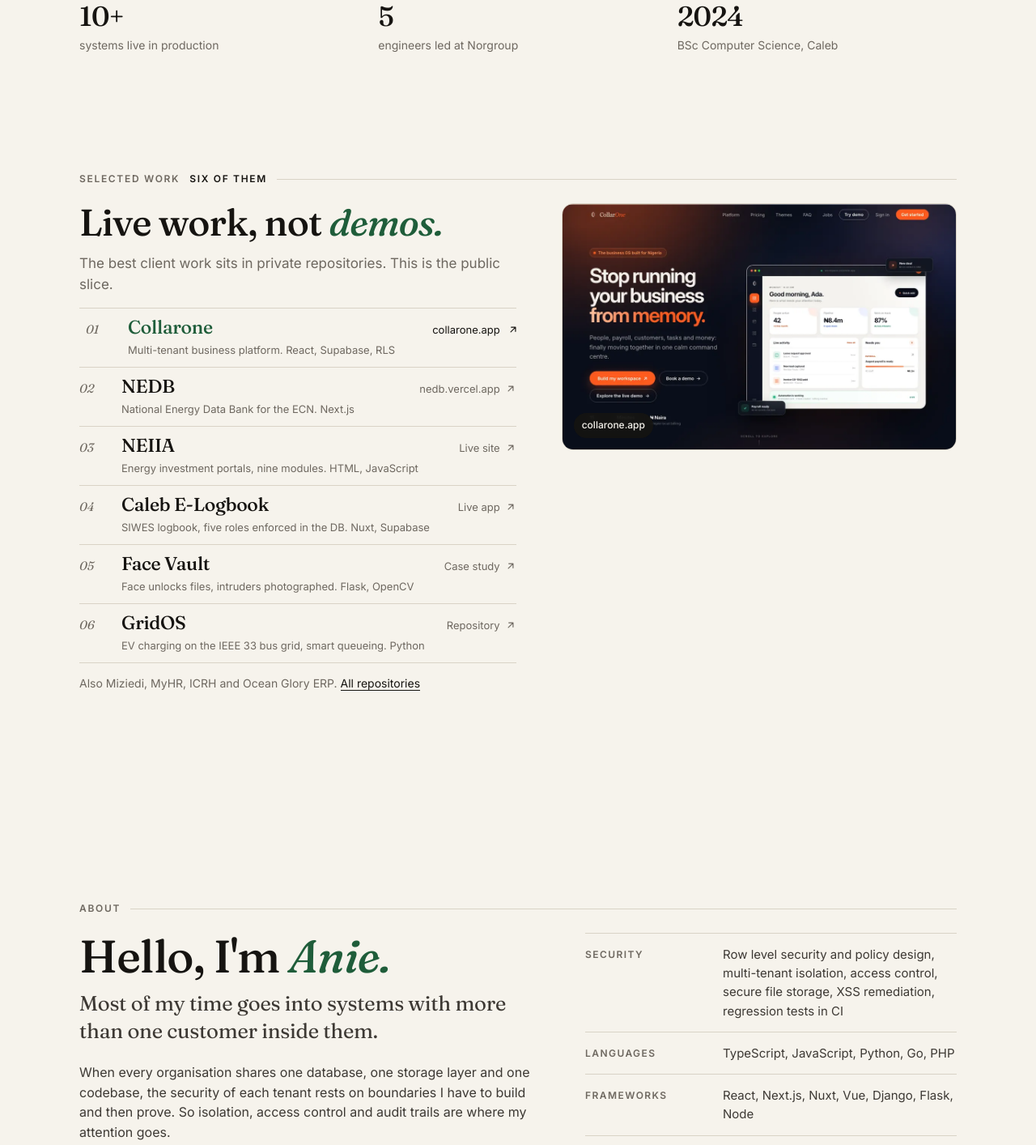
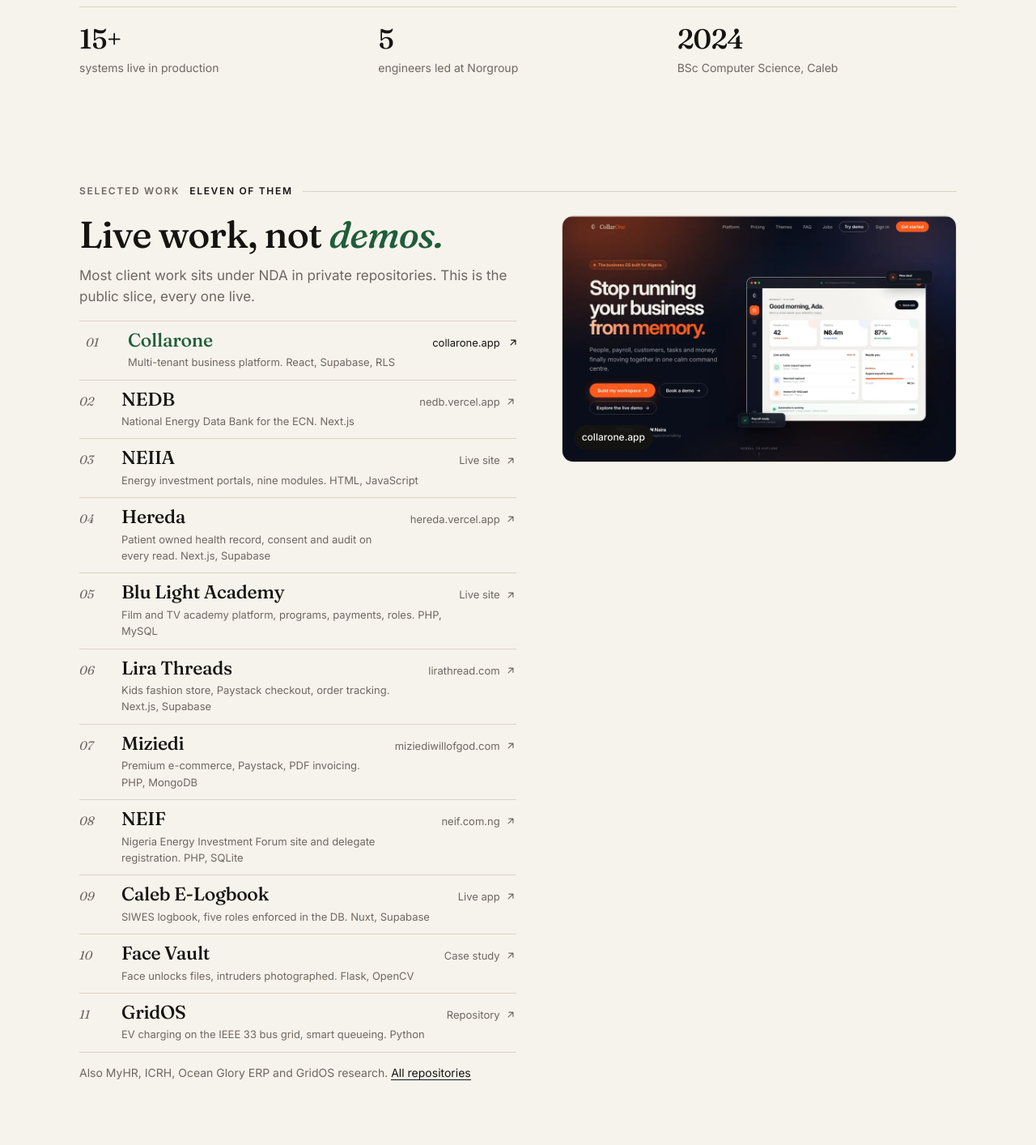
Before and after one commit to micheal-p/portfolio, a plain HTML site: page index.html in a window 1280 px wide. Shown: the part 774-2188 px from the top of the page at 81% size. Drawn offline with Linux system fonts and the light colour scheme.

Commit message:
Add Hereda, BluLight, Lira Threads, Miziedi and NEIF to selected work
Add five live systems with fresh screenshots, retitle engineer as
systems architect, add sole engineer AI and policy startup to
experience, and surface architecture and consultancy offers.

Co-Authored-By: Claude Opus 5 <noreply@anthropic.com>

```diff
--- a/index.html
+++ b/index.html
@@ -4,9 +4,9 @@
     <meta charset="UTF-8">
     <meta name="viewport" content="width=device-width, initial-scale=1.0">
     <title>Nkanta Aniebiet Pius</title>
-    <meta name="description" content="Software engineer in Lagos. Multi-tenant business platforms, national energy data systems and production web apps that real organisations run on.">
+    <meta name="description" content="Software engineer and systems architect in Lagos. Multi-tenant platforms, national energy data systems, health records and production web apps. Architecture, consultancy and sole engineer builds.">
     <meta property="og:title" content="Nkanta Aniebiet Pius">
-    <meta property="og:description" content="Software engineer in Lagos. Multi-tenant business platforms, national energy data systems and production web apps.">
+    <meta property="og:description" content="Software engineer and systems architect in Lagos. Multi-tenant platforms, national energy data systems, health records and production web apps.">
     <meta property="og:type" content="website">
     <meta property="og:url" content="https://aniebietportfolio.vercel.app">
     <meta name="theme-color" content="#f6f3ec">
@@ -369,9 +369,9 @@
     <section id="home" class="hero">
         <div class="wrap">
             <div class="rv">
-                <div class="tag">Software engineer, Lagos</div>
+                <div class="tag">Software engineer and systems architect, Lagos</div>
                 <h1>I build platforms real organisations <em>run on.</em></h1>
-                <p class="who"><strong>Technology Team Lead at Norgroup Ltd.</strong> Multi-tenant business software, national energy data systems and production web apps, taken from data model through deployment, payments and security.</p>
+                <p class="who"><strong>Technology Team Lead at Norgroup Ltd.</strong> I design and build multi-tenant platforms, national energy data systems and health records, from data model through deployment, payments and security. Sole engineer on most builds, architecture and consultancy for the rest.</p>
                 <div class="actions">
                     <a class="btn" href="#work">See the work
                         <svg viewBox="0 0 24 24" fill="none" stroke="currentColor" stroke-width="2" stroke-linecap="round" stroke-linejoin="round"><path d="M12 5v14M5 12l7 7 7-7"/></svg>
@@ -383,7 +383,7 @@
                 <div class="disc"><span class="ring"></span><img src="memoji.png" alt="Nkanta Aniebiet Pius"></div>
             </div>
             <div class="facts rv">
-                <div><strong>10+</strong><small>systems live in production</small></div>
+                <div><strong>15+</strong><small>systems live in production</small></div>
                 <div><strong>5</strong><small>engineers led at Norgroup</small></div>
                 <div><strong>2024</strong><small>BSc Computer Science, Caleb</small></div>
             </div>
@@ -393,11 +393,11 @@
     <!-- Work -->
     <section id="work">
         <div class="wrap">
-            <div class="kicker">Selected work <span>six of them</span></div>
+            <div class="kicker">Selected work <span>eleven of them</span></div>
             <div class="work-grid">
                 <div class="rv">
                     <h2 class="display">Live work, not <em>demos.</em></h2>
-                    <p class="lede" style="margin-bottom:16px">The best client work sits in private repositories. This is the public slice.</p>
+                    <p class="lede" style="margin-bottom:16px">Most client work sits under NDA in private repositories. This is the public slice, every one live.</p>
                     <div class="index" id="index">
                         <a href="https://collarone.app" target="_blank" rel="noopener" data-preview="p-collarone" class="is-active">
                             <span class="num">01</span><span class="thumb"><img src="shots/collarone.webp" alt=""></span>
@@ -414,29 +414,59 @@
                             <span><span class="name">NEIIA</span><span class="meta">Energy investment portals, nine modules. HTML, JavaScript</span></span>
                             <span class="go"><span>Live site</span><svg viewBox="0 0 24 24" fill="none" stroke="currentColor" stroke-width="2" stroke-linecap="round" stroke-linejoin="round"><path d="M7 17 17 7M8 7h9v9"/></svg></span>
                         </a>
-                        <a href="https://e-logbook-theta.vercel.app" target="_blank" rel="noopener" data-preview="p-elogbook">
-                            <span class="num">04</span><span class="thumb"><img src="shots/elogbook.webp" alt=""></span>
+                        <a href="https://hereda.vercel.app" target="_blank" rel="noopener" data-preview="p-hereda">
+            <span class="num">04</span><span class="thumb"><img src="shots/hereda.webp" alt=""></span>
+            <span><span class="name">Hereda</span><span class="meta">Patient owned health record, consent and audit on every read. Next.js, Supabase</span></span>
+            <span class="go"><span>hereda.vercel.app</span><svg viewBox="0 0 24 24" fill="none" stroke="currentColor" stroke-width="2" stroke-linecap="round" stroke-linejoin="round"><path d="M7 17 17 7M8 7h9v9"/></svg></span>
+        </a>
+        <a href="https://blulightfilmandtvacademy.com" target="_blank" rel="noopener" data-preview="p-blulight">
+            <span class="num">05</span><span class="thumb"><img src="shots/blulight.webp" alt=""></span>
+            <span><span class="name">Blu Light Academy</span><span class="meta">Film and TV academy platform, programs, payments, roles. PHP, MySQL</span></span>
+            <span class="go"><span>Live site</span><svg viewBox="0 0 24 24" fill="none" stroke="currentColor" stroke-width="2" stroke-linecap="round" stroke-linejoin="round"><path d="M7 17 17 7M8 7h9v9"/></svg></span>
+        </a>
+        <a href="https://lirathread.com" target="_blank" rel="noopener" data-preview="p-lira">
+            <span class="num">06</span><span class="thumb"><img src="shots/lira.webp" alt=""></span>
+            <span><span class="name">Lira Threads</span><span class="meta">Kids fashion store, Paystack checkout, order tracking. Next.js, Supabase</span></span>
+            <span class="go"><span>lirathread.com</span><svg viewBox="0 0 24 24" fill="none" stroke="currentColor" stroke-width="2" stroke-linecap="round" stroke-linejoin="round"><path d="M7 17 17 7M8 7h9v9"/></svg></span>
+        </a>
+        <a href="https://www.miziediwillofgod.com" target="_blank" rel="noopener" data-preview="p-miziedi">
+            <span class="num">07</span><span class="thumb"><img src="shots/miziedi.webp" alt=""></span>
+            <span><span class="name">Miziedi</span><span class="meta">Premium e-commerce, Paystack, PDF invoicing. PHP, MongoDB</span></span>
+            <span class="go"><span>miziediwillofgod.com</span><svg viewBox="0 0 24 24" fill="none" stroke="currentColor" stroke-width="2" stroke-linecap="round" stroke-linejoin="round"><path d="M7 17 17 7M8 7h9v9"/></svg></span>
+        </a>
+        <a href="https://neif.com.ng" target="_blank" rel="noopener" data-preview="p-neif">
+            <span class="num">08</span><span class="thumb"><img src="shots/neif.webp" alt=""></span>
+            <span><span class="name">NEIF</span><span class="meta">Nigeria Energy Investment Forum site and delegate registration. PHP, SQLite</span></span>
+            <span class="go"><span>neif.com.ng</span><svg viewBox="0 0 24 24" fill="none" stroke="currentColor" stroke-width="2" stroke-linecap="round" stroke-linejoin="round"><path d="M7 17 17 7M8 7h9v9"/></svg></span>
+        </a>
+        <a href="https://e-logbook-theta.vercel.app" target="_blank" rel="noopener" data-preview="p-elogbook">
+                            <span class="num">09</span><span class="thumb"><img src="shots/elogbook.webp" alt=""></span>
                             <span><span class="name">Caleb E-Logbook</span><span class="meta">SIWES logbook, five roles enforced in the DB. Nuxt, Supabase</span></span>
                             <span class="go"><span>Live app</span><svg viewBox="0 0 24 24" fill="none" stroke="currentColor" stroke-width="2" stroke-linecap="round" stroke-linejoin="round"><path d="M7 17 17 7M8 7h9v9"/></svg></span>
                         </a>
                         <a href="https://face-vault-show.vercel.app" target="_blank" rel="noopener" data-preview="p-facevault">
-                            <span class="num">05</span><span class="thumb"><img src="shots/facevault.webp" alt=""></span>
+                            <span class="num">10</span><span class="thumb"><img src="shots/facevault.webp" alt=""></span>
                             <span><span class="name">Face Vault</span><span class="meta">Face unlocks files, intruders photographed. Flask, OpenCV</span></span>
                             <span class="go"><span>Case study</span><svg viewBox="0 0 24 24" fill="none" stroke="currentColor" stroke-width="2" stroke-linecap="round" stroke-linejoin="round"><path d="M7 17 17 7M8 7h9v9"/></svg></span>
                         </a>
                         <a href="https://github.com/micheal-p/GridOS" target="_blank" rel="noopener" data-preview="p-gridos">
-                            <span class="num">06</span><span class="thumb"></span>
+                            <span class="num">11</span><span class="thumb"></span>
                             <span><span class="name">GridOS</span><span class="meta">EV charging on the IEEE 33 bus grid, smart queueing. Python</span></span>
                             <span class="go"><span>Repository</span><svg viewBox="0 0 24 24" fill="none" stroke="currentColor" stroke-width="2" stroke-linecap="round" stroke-linejoin="round"><path d="M7 17 17 7M8 7h9v9"/></svg></span>
                         </a>
                     </div>
-                    <p class="more">Also Miziedi, MyHR, ICRH and Ocean Glory ERP. <a href="https://github.com/micheal-p?tab=repositories" target="_blank" rel="noopener">All repositories</a></p>
+                    <p class="more">Also MyHR, ICRH, Ocean Glory ERP and GridOS research. <a href="https://github.com/micheal-p?tab=repositories" target="_blank" rel="noopener">All repositories</a></p>
                 </div>
                 <div class="preview rv" id="preview" aria-hidden="true">
                     <div class="frame on" id="p-collarone"><img src="shots/collarone.webp" alt=""><span class="cap">collarone.app</span></div>
                     <div class="frame" id="p-nedb"><img src="shots/nedb.webp" alt="" loading="lazy"><span class="cap">nedb.vercel.app</span></div>
                     <div class="frame" id="p-neiia"><img src="shots/neiia.webp" alt="" loading="lazy"><span class="cap">NEIIA</span></div>
-                    <div class="frame" id="p-elogbook"><img src="shots/elogbook.webp" alt="" loading="lazy"><span class="cap">Caleb E-Logbook</span></div>
+                    <div class="frame" id="p-hereda"><img src="shots/hereda.webp" alt="" loading="lazy"><span class="cap">hereda.vercel.app</span></div>
+            <div class="frame" id="p-blulight"><img src="shots/blulight.webp" alt="" loading="lazy"><span class="cap">blulightfilmandtvacademy.com</span></div>
+            <div class="frame" id="p-lira"><img src="shots/lira.webp" alt="" loading="lazy"><span class="cap">lirathread.com</span></div>
+            <div class="frame" id="p-miziedi"><img src="shots/miziedi.webp" alt="" loading="lazy"><span class="cap">miziediwillofgod.com</span></div>
+            <div class="frame" id="p-neif"><img src="shots/neif.webp" alt="" loading="lazy"><span class="cap">neif.com.ng</span></div>
+            <div class="frame" id="p-elogbook"><img src="shots/elogbook.webp" alt="" loading="lazy"><span class="cap">Caleb E-Logbook</span></div>
                     <div class="frame" id="p-facevault"><img src="shots/facevault.webp" alt="" loading="lazy"><span class="cap">Face Vault</span></div>
                     <div class="frame" id="p-gridos"><div class="tile"><b>GridOS</b><span>Power flow, transformer heat and battery physics on the IEEE 33 bus network, with smart queueing to keep the lights on.</span></div><span class="cap">github.com/micheal-p/GridOS</span></div>
                 </div>
@@ -453,7 +483,7 @@
                     <h2 class="display">Hello, I'm <em>Anie.</em></h2>
                     <p class="intro">Most of my time goes into systems with more than one customer inside them.</p>
                     <p>When every organisation shares one database, one storage layer and one codebase, the security of each tenant rests on boundaries I have to build and then prove. So isolation, access control and audit trails are where my attention goes.</p>
-                    <p>The rest goes into data platforms for the Nigerian energy sector, and product work for clients who need something shipped and hosted, not prototyped. I graduated in Computer Science from Caleb University with a Second Class Upper, and I mentor final year students through building and defending complete systems.</p>
+                    <p>The rest goes into data platforms for the Nigerian energy sector, and product work for clients who need something shipped and hosted, not prototyped. I offer system architecture and software consultancy, and I am currently building an AI, government and policy startup as sole engineer. I graduated in Computer Science from Caleb University with a Second Class Upper, and I mentor final year students through building and defending complete systems.</p>
                 </div>
                 <dl class="deflist rv">
                     <div><dt>Security</dt><dd>Row level security and policy design, multi-tenant isolation, access control, secure file storage, XSS remediation, regression tests in CI</dd></div>
@@ -473,7 +503,16 @@
             <h2 class="display rv">Where I have <em>worked.</em></h2>
             <div class="rows rv" style="margin-top:22px">
                 <div class="row">
-                    <div class="when">Jan 2026 to present</div>
+                    <div class="row">
+                <div class="when">2026 to present</div>
+                <div>
+                    <h3>Sole Engineer, AI and Policy Startup</h3>
+                    <div class="org">AI, government and policy venture, Lagos</div>
+                    <p>Building the full product as the only engineer, from architecture and data model to deployment. Focus on AI systems for public sector and policy workflows.</p>
+                </div>
+            </div>
+            <div class="row">
+                <div class="when">Jan 2026 to present</div>
                     <div>
                         <h3>Technology Team Lead</h3>
                         <div class="org">Norgroup Ltd, Lagos</div>
@@ -515,7 +554,7 @@
             <div class="contact-grid">
                 <div class="rv">
                     <h2 class="display">Let's <em>talk.</em></h2>
-                    <p class="lede">Open to product work, platform engineering and conversations about building systems that hold up in production. Email is the fastest way to reach me.</p>
+                    <p class="lede">Open to system architecture, software consultancy, product builds and platform engineering. Email is the fastest way to reach me.</p>
                     <a class="btn" href="mailto:nkanta200@gmail.com">Write to me
                         <svg viewBox="0 0 24 24" fill="none" stroke="currentColor" stroke-width="2" stroke-linecap="round" stroke-linejoin="round"><path d="M7 17 17 7M8 7h9v9"/></svg>
                     </a>
```
Also changed, not shown: shots/blulight.webp (added), shots/hereda.webp (added), shots/lira.webp (added), shots/miziedi.webp (added), shots/neif.webp (added).
